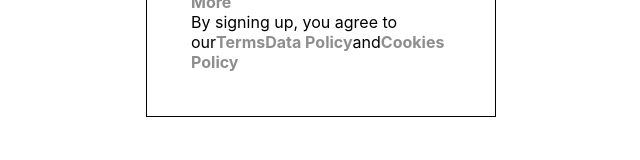
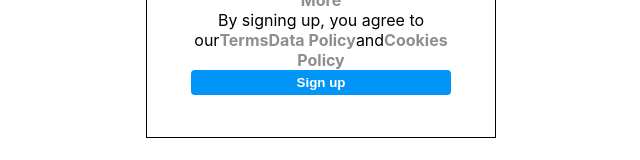
Before and after one commit to abhi103767/instaFronted, a React (Create React App) app: page /register in a window 1280 px wide. Shown: the part 505-665 px from the top of the page, without its empty margins (319-959 px from the left). Built offline with nearby package versions, Linux system fonts and the light colour scheme.

Commit message:
global button is completed

```diff
--- /dev/null
+++ b/src/components/Global/Button.tsx
@@ -0,0 +1,12 @@
+import React from 'react'
+import style from './Styles/button.module.css'
+
+function Button() {
+  return (
+    <>
+        <button className={style.btn}>Sign up</button>
+    </>
+  )
+}
+
+export default Button
--- /dev/null
+++ b/src/components/Global/Styles/button.module.css
@@ -0,0 +1,9 @@
+.btn{
+ width: 260px;
+ padding: 5px 9px;
+ border: none;
+ border-radius: 4px;
+ background-color: #0095F6;
+ color: white;
+ font-weight: bold;
+}
--- a/src/components/Register/Register.tsx
+++ b/src/components/Register/Register.tsx
@@ -2,6 +2,7 @@ import React from 'react'
 import Input from '../Global/Input'
 import style from './register.module.css'
 import InstaImage from '../../images/instWritten.png';
+import Button from '../Global/Button';
 
 function Register() {
 
@@ -10,7 +11,7 @@ function Register() {
   return (
     <div className={style.register}>
         <div className={style.topBlank}></div>
-        <div className={style.contentBox}>
+        <div className={style.form}>
             <div>
                 <img src= "https://www.instagram.com/static/images/web/logged_out_wordmark-2x.png/d2529dbef8ed.png" className={style.imageMargin} />
             </div>
@@ -36,14 +37,9 @@ function Register() {
              <a  className = {style.link}href='https://help.instagram.com/1896641480634370?ref=ig'>Cookies Policy</a>
 
          </div>
-
-            <div>
-
-            </div>
-
-            </div>
-
        </div>
+       <Button />
+    </div>
     </div>
   )
 }
--- a/src/components/Register/register.module.css
+++ b/src/components/Register/register.module.css
@@ -8,10 +8,11 @@
     width: 350px;
     height: 25px;
 }
-.contentBox{
+.form{
    box-sizing: border-box;
-   padding : 44px;
-   border: 1px solid black
+   padding : 42px;
+   border: 1px solid black;
+   text-align: center;
 }
 .imageMargin{
     width: 180px;
@@ -29,4 +30,5 @@
     font-weight: bold;
     text-decoration: none;
 
+
 }
```
